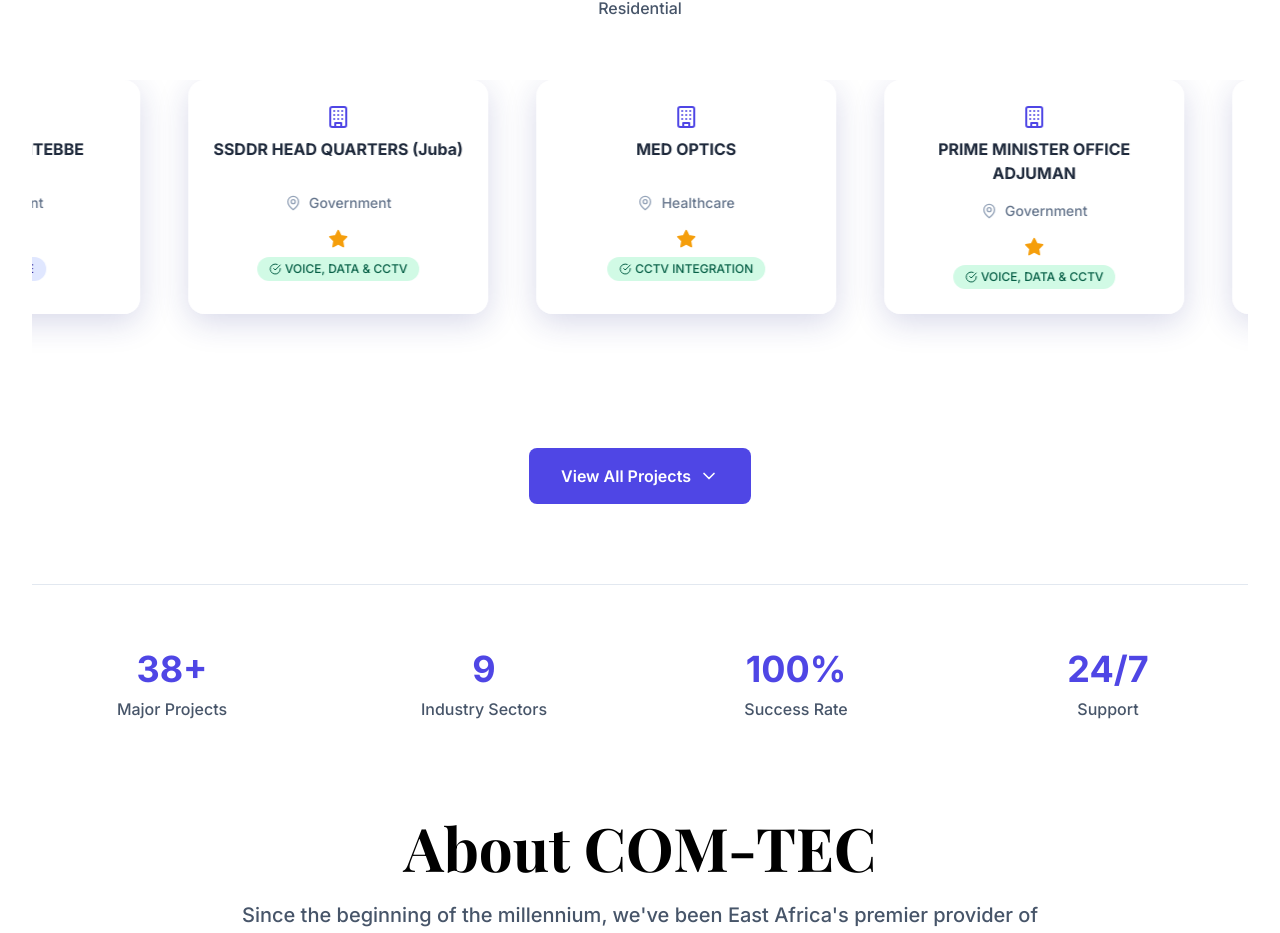
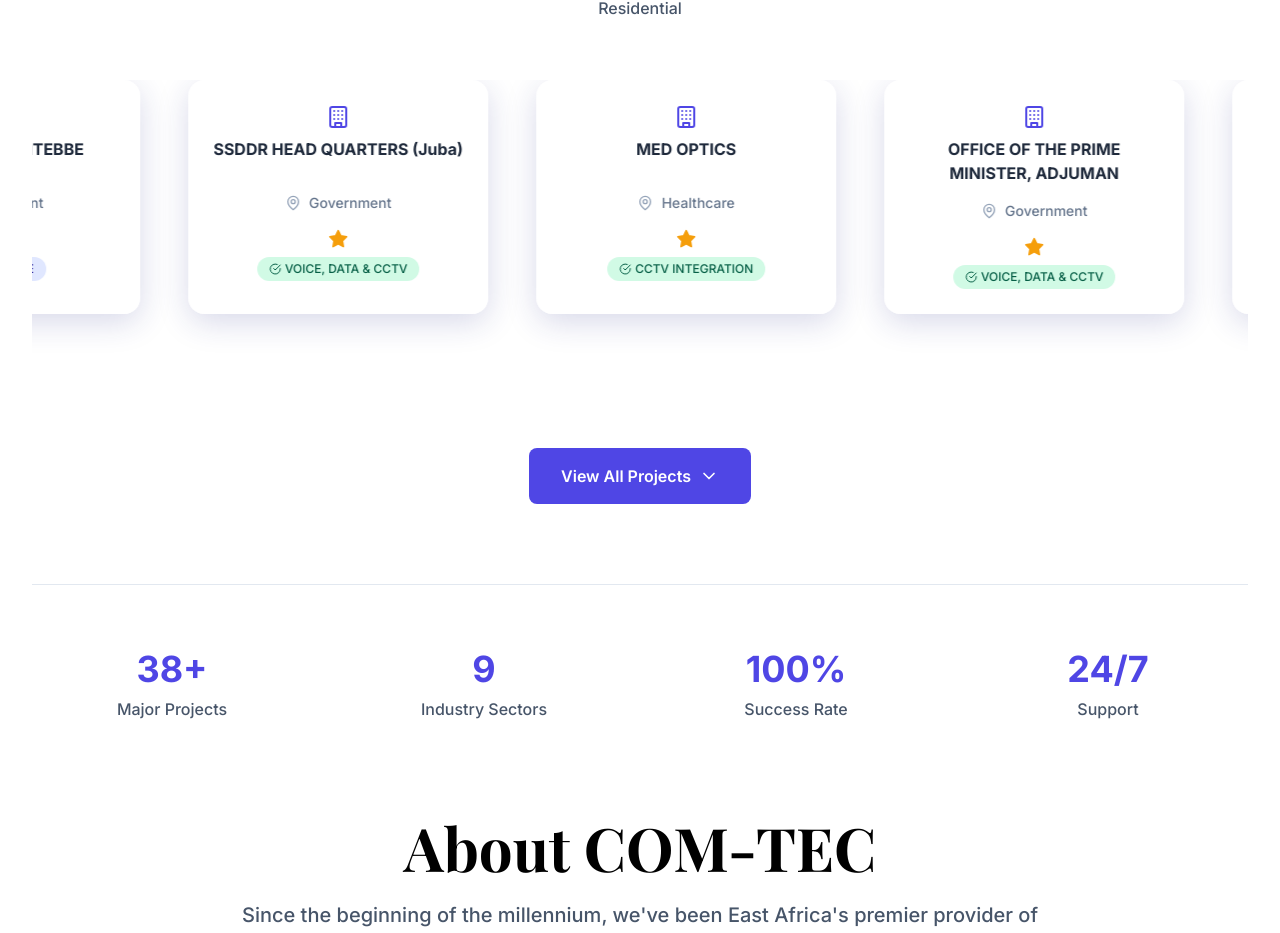
Before and after one commit to pirwoth/Com-Tec, a React (Vite) app: page / in a window 1280 px wide. Shown: the part 2734-3667 px from the top of the page. Built offline with nearby package versions, Linux system fonts and the light colour scheme; the HTML template or start-up script is replaced by a standard one.

Commit message:
bacground

```diff
--- a/src/components/Projects.jsx
+++ b/src/components/Projects.jsx
@@ -21,12 +21,12 @@
     { id: 6, name: 'ST JOSEPH NAGGALAMA', solution: 'TELEPHONE', category: 'Education', featured: false },
     { id: 7, name: 'ST. SAVIO JUNIOR SCHOOL KISUBI', solution: 'CCTV', category: 'Education', featured: false },
     { id: 8, name: 'MED OPTICS', solution: 'CCTV INTEGRATION', category: 'Healthcare', featured: true },
-    { id: 9, name: 'PRIME MINISTER OFFICE ADJUMAN', solution: 'VOICE, DATA & CCTV', category: 'Government', featured: true },
+    { id: 9, name: 'OFFICE OF THE PRIME MINISTER, ADJUMAN', solution: 'VOICE, DATA & CCTV', category: 'Government', featured: true },
     { id: 10, name: 'WEST CLIFF HOTEL LIRA', solution: 'VOICE, DATA & CCTV', category: 'Hospitality', featured: false },
     { id: 11, name: 'RAINA HOTEL FORT PORTAL', solution: 'VOICE, DATA & CCTV', category: 'Hospitality', featured: false },
     { id: 12, name: 'KABALORE DISTRICT LG', solution: 'TELEPHONE & DATA', category: 'Government', featured: false },
     { id: 13, name: 'MWEYA SAFARI LODGE', solution: 'TELEPHONE', category: 'Hospitality', featured: false },
-    { id: 14, name: 'ACTION AID INT (country wide)', solution: 'TELEPHONE', category: 'NGO', featured: true },
+    { id: 14, name: 'ACTION AID INTERNATIONAL (country wide)', solution: 'TELEPHONE', category: 'NGO', featured: true },
     { id: 15, name: 'COLLINE HOTEL MUKONO', solution: 'TELEPHONE', category: 'Hospitality', featured: false },
     { id: 16, name: 'NEMA HOUSE', solution: 'TELEPHONE', category: 'Government', featured: false },
     { id: 17, name: 'NSAMBYA HOSPITAL', solution: 'TELEPHONE', category: 'Healthcare', featured: true },
@@ -43,8 +43,8 @@
     { id: 28, name: 'KAMPALA PYRAMIDS', solution: 'TELEPHONE', category: 'Corporate', featured: false },
     { id: 29, name: 'OSCAR INDUSTRIES', solution: 'TELEPHONE', category: 'Industrial', featured: false },
     { id: 30, name: 'NAMANVE INDUSTRIES', solution: 'TELEPHONE', category: 'Industrial', featured: false },
-    { id: 31, name: 'TAIBAH INT JUNIOR SCHOOL', solution: 'TELEPHONE & CCTV', category: 'Education', featured: false },
-    { id: 32, name: 'TAIBAH INT COLLEGE SCHOOL', solution: 'TELEPHONE & CCTV', category: 'Education', featured: false },
+    { id: 31, name: 'TAIBAH INTERNATIONAL JUNIOR SCHOOL', solution: 'TELEPHONE & CCTV', category: 'Education', featured: false },
+    { id: 32, name: 'TAIBAH INTERNATIONAL COLLEGE SCHOOL', solution: 'TELEPHONE & CCTV', category: 'Education', featured: false },
     { id: 33, name: 'MEDI OPTICS (all branches country wide)', solution: 'CCTV', category: 'Healthcare', featured: false },
     { id: 34, name: 'PINE PHARMACY', solution: 'CCTV', category: 'Healthcare', featured: false },
     { id: 35, name: 'KD APARTMENTS', solution: 'CCTV', category: 'Residential', featured: false },
```
